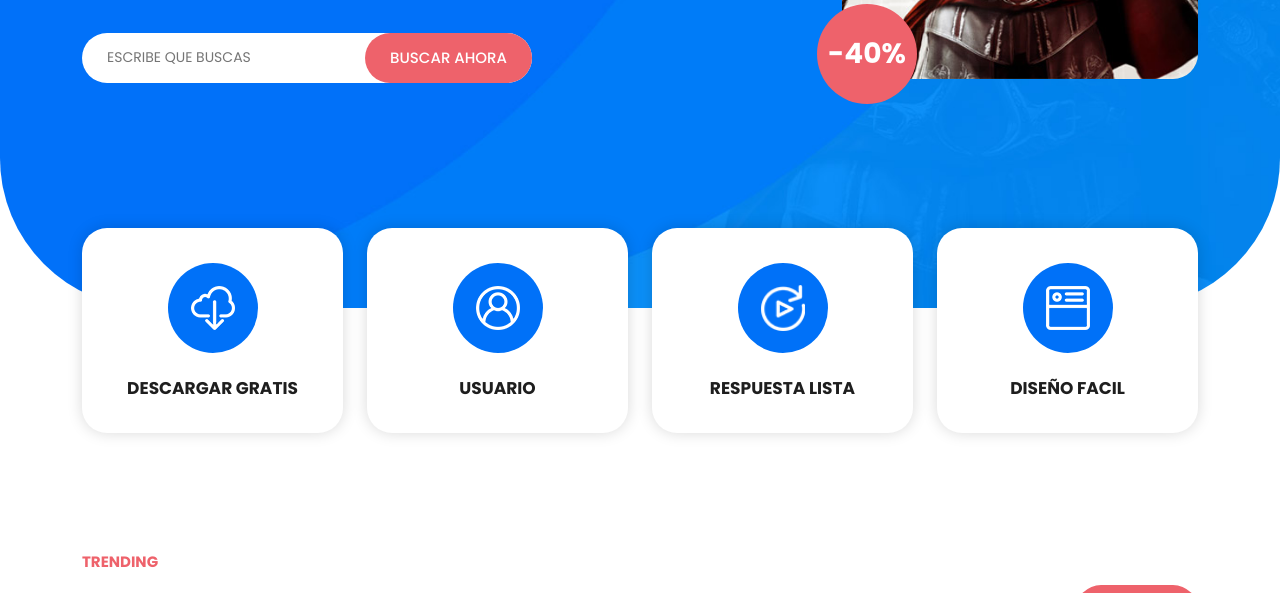
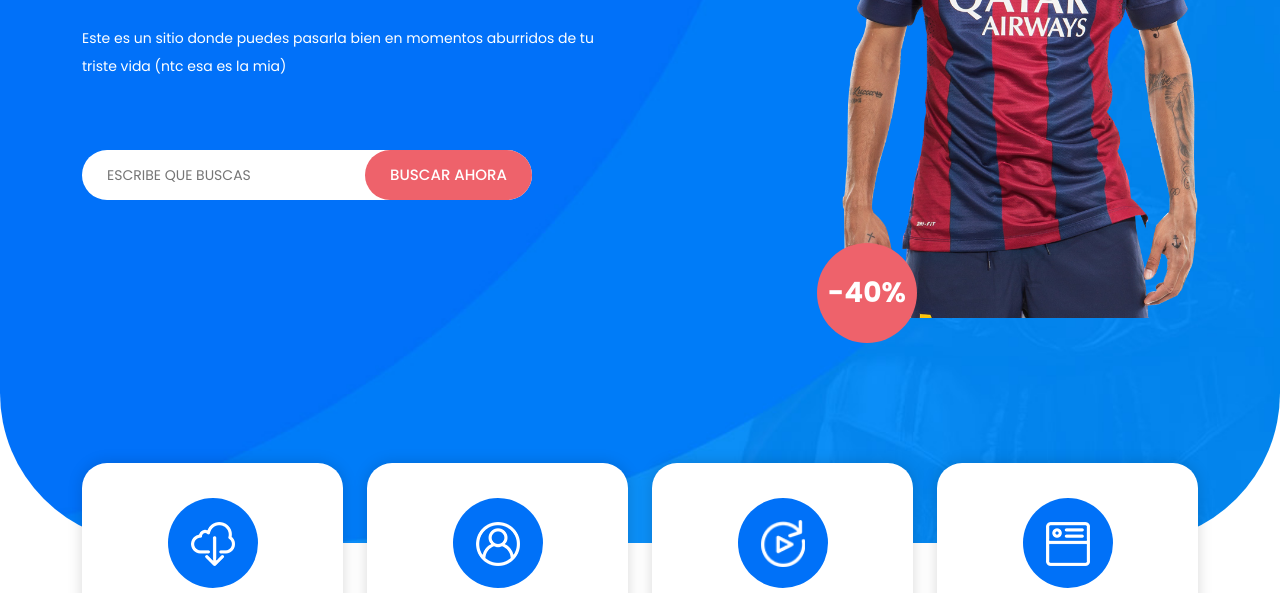
Before and after one commit to amiguito/ubghuyh, a plain HTML site: page index.html in a window 1280 px wide. Shown: the part 580-1173 px from the top of the page. Drawn offline with nearby package versions, Linux system fonts and the light colour scheme.

Commit message:
Update index.html

```diff
--- a/index.html
+++ b/index.html
@@ -91,7 +91,7 @@ https://templatemo.com/tm-589-lugx-gaming
         </div>
         <div class="col-lg-4 offset-lg-2">
           <div class="right-image">
-            <img src="assets/images/banner-image.jpg" alt="">
+            <img src="assets/images/pngegg.png" alt="">
             <span class="price">$22</span>
             <span class="offer">-40%</span>
           </div>
```
